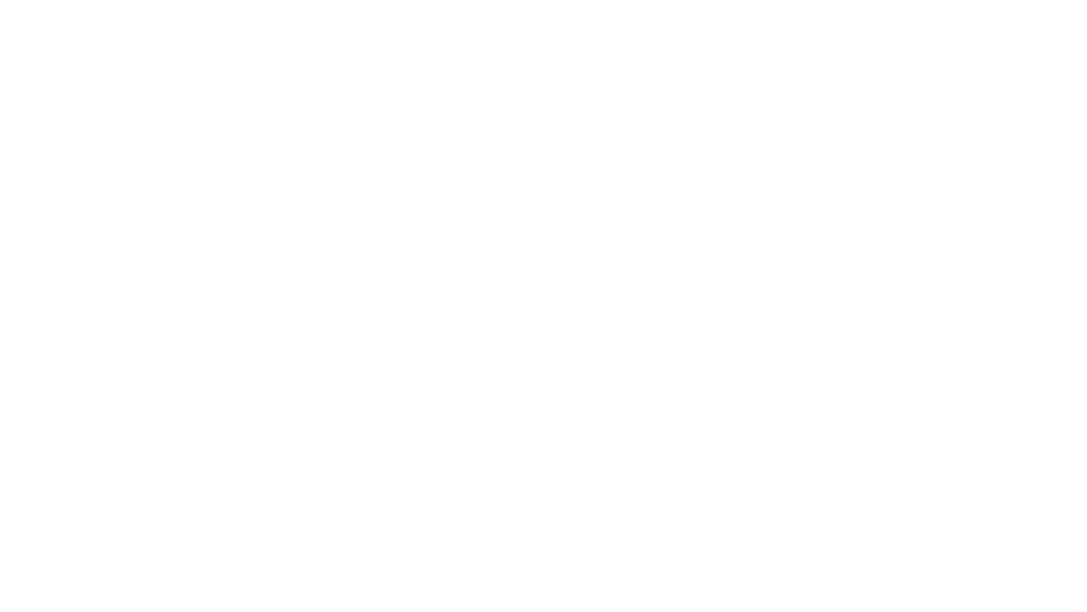
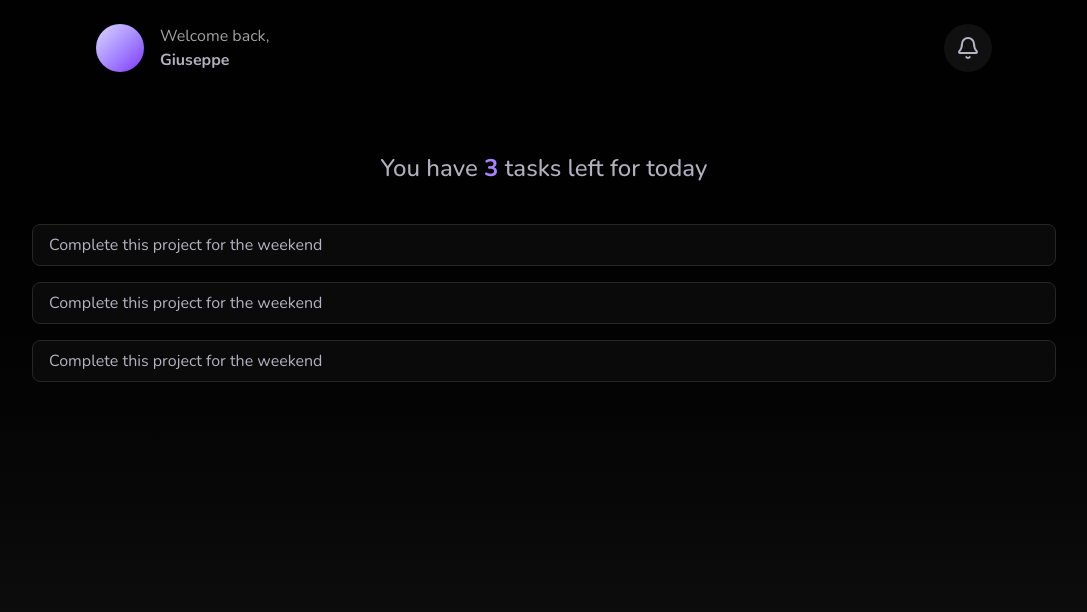
Before and after one commit to crstelli/modern-todo, a React (Vite) app: page /home in a window 1280 px wide. Before the commit this address had no page. Shown: the top 612 px of the page, without its empty margins (96-1183 px from the left). Built offline with nearby package versions, Linux system fonts and the light colour scheme.

Commit message:
Added Home page and fixed some design choices

```diff
--- a/src/App.jsx
+++ b/src/App.jsx
@@ -2,6 +2,7 @@ import { BrowserRouter, Routes, Route } from "react-router";
 import { AnimatePresence } from "motion/react";
 
 import { Landing } from "./features/landing";
+import { Home } from "./features/home";
 
 export default function App() {
   return (
@@ -9,6 +10,8 @@ export default function App() {
       <BrowserRouter>
         <Routes>
           <Route index element={<Landing />} />
+
+          <Route path="/home" element={<Home />} />
         </Routes>
       </BrowserRouter>
     </AnimatePresence>
--- /dev/null
+++ b/src/features/home/Home.js
@@ -0,0 +1 @@
+export { Home } from "./pages/Home";
--- /dev/null
+++ b/src/features/home/components/Header.jsx
@@ -0,0 +1,18 @@
+import { Bell } from "lucide-react";
+
+function Header() {
+  return (
+    <div className="mx-auto mt-6 grid w-[70%] min-w-[280px] grid-cols-[auto_1fr_auto] items-center gap-4 self-start">
+      <div className="size-12 rounded-full bg-gradient-to-br from-violet-200 to-violet-600"></div>
+      <div>
+        <h2 className="font-thin text-neutral-400">Welcome back,</h2>
+        <h1 className="font-bold">Giuseppe</h1>
+      </div>
+      <span className="flex size-12 rounded-full bg-neutral-900/70">
+        <Bell className="m-auto w-6" />
+      </span>
+    </div>
+  );
+}
+
+export { Header };
--- /dev/null
+++ b/src/features/home/components/Title.jsx
@@ -0,0 +1,10 @@
+function Title() {
+  return (
+    <h1 className="mx-auto mt-20 w-[70%] text-center text-2xl font-medium">
+      You have <span className="font-bold text-violet-400">3</span> tasks left
+      for today
+    </h1>
+  );
+}
+
+export { Title };
--- /dev/null
+++ b/src/features/home/index.js
@@ -0,0 +1 @@
+export { Home } from "./Home";
--- /dev/null
+++ b/src/features/home/pages/Home.jsx
@@ -0,0 +1,24 @@
+import { Header } from "../components/Header";
+import { Title } from "../components/Title";
+
+function Home() {
+  return (
+    <div className="flex min-h-screen w-screen flex-col bg-neutral-900 bg-gradient-to-t from-neutral-900 to-black/96 text-violet-100/75">
+      <Header />
+      <Title />
+      <div className="mx-auto mt-10 flex w-[80%] flex-col gap-4">
+        <div className="rounded-lg border border-neutral-800 bg-neutral-950 px-4 py-2">
+          Complete this project for the weekend
+        </div>
+        <div className="rounded-lg border border-neutral-800 bg-neutral-950 px-4 py-2">
+          Complete this project for the weekend
+        </div>
+        <div className="rounded-lg border border-neutral-800 bg-neutral-950 px-4 py-2">
+          Complete this project for the weekend
+        </div>
+      </div>
+    </div>
+  );
+}
+
+export { Home };
--- /dev/null
+++ b/src/features/landing/components/Button.jsx
@@ -0,0 +1,20 @@
+// eslint-disable-next-line no-unused-vars
+import { motion } from "motion/react";
+import { Link } from "react-router";
+
+import { getAnimation } from "../helpers/getAnimation";
+
+function Button() {
+  return (
+    <Link to="/home">
+      <motion.button
+        {...getAnimation(0.8)}
+        className="rounded-lg bg-gradient-to-l from-violet-400 to-violet-500 px-4 py-1 font-bold text-neutral-950 sm:text-xl md:mt-4 md:text-2xl lg:px-8 lg:py-2 lg:text-3xl"
+      >
+        Try It NOW
+      </motion.button>
+    </Link>
+  );
+}
+
+export { Button };
--- /dev/null
+++ b/src/features/landing/components/Footer.jsx
@@ -0,0 +1,16 @@
+// eslint-disable-next-line no-unused-vars
+import { motion } from "motion/react";
+import { getAnimation } from "../helpers/getAnimation";
+
+function Footer() {
+  return (
+    <motion.footer
+      {...getAnimation(2)}
+      className="absolute bottom-10 text-neutral-500"
+    >
+      Made by crstelly. &copy; 2025
+    </motion.footer>
+  );
+}
+
+export { Footer };
--- /dev/null
+++ b/src/features/landing/components/Header.jsx
@@ -0,0 +1,20 @@
+// eslint-disable-next-line no-unused-vars
+import { motion } from "motion/react";
+import { getAnimation } from "../helpers/getAnimation";
+
+function Header() {
+  return (
+    <motion.h1
+      {...getAnimation(0.2)}
+      className="text-center text-3xl font-thin sm:text-5xl md:text-6xl lg:text-7xl"
+    >
+      Organize Better with
+      <br />
+      <span className="bg-gradient-to-l from-violet-400 to-violet-500 bg-clip-text font-extrabold text-transparent">
+        DoNow
+      </span>
+    </motion.h1>
+  );
+}
+
+export { Header };
--- /dev/null
+++ b/src/features/landing/helpers/getAnimation.js
@@ -0,0 +1,9 @@
+const getAnimation = function (delay) {
+  return {
+    initial: { opacity: 0, y: 30 },
+    animate: { opacity: 1, y: 0 },
+    transition: { duration: 1, ease: "easeOut", delay },
+  };
+};
+
+export { getAnimation };
--- a/src/features/landing/pages/Landing.jsx
+++ b/src/features/landing/pages/Landing.jsx
@@ -1,42 +1,14 @@
-import { Link } from "react-router";
-import { motion } from "motion/react";
-
-const getAnimation = function (delay) {
-  return {
-    initial: { opacity: 0, y: 30 },
-    animate: { opacity: 1, y: 0 },
-    transition: { duration: 1, ease: "easeOut", delay },
-  };
-};
+import { Header } from "../components/Header";
+import { Button } from "../components/Button";
+import { Footer } from "../components/Footer";
 
 function Landing() {
   return (
-    <div className="relative flex h-screen w-screen flex-col items-center justify-center gap-6 overflow-hidden bg-gradient-to-b from-neutral-900 to-black/96 text-violet-100/75">
-      <motion.h1
-        {...getAnimation(0.2)}
-        className="text-center text-3xl font-thin sm:text-5xl md:text-6xl lg:text-7xl"
-      >
-        Organize Better with
-        <br />
-        <span className="bg-gradient-to-l from-violet-400 to-violet-500 bg-clip-text font-extrabold text-transparent">
-          DoNow
-        </span>
-      </motion.h1>
-      <Link to="/home">
-        <motion.button
-          {...getAnimation(0.8)}
-          className="rounded-lg bg-gradient-to-l from-violet-400 to-violet-500 px-4 py-1 font-bold text-neutral-950 sm:text-xl md:mt-4 md:text-2xl lg:px-8 lg:py-2 lg:text-3xl"
-        >
-          Try It NOW
-        </motion.button>
-      </Link>
+    <div className="relative flex h-screen w-screen flex-col items-center justify-center gap-6 overflow-hidden bg-gradient-to-t from-neutral-900 to-black/96 text-violet-100/75">
+      <Header />
+      <Button />
+      <Footer />
       <div className="absolute -top-[500px] -right-[300px] aspect-square w-[600px] rotate-30 rounded-full border-4 border-violet-400 bg-gradient-to-br from-neutral-950 to-neutral-900"></div>
-      <motion.footer
-        {...getAnimation(2)}
-        className="absolute bottom-10 text-neutral-500"
-      >
-        Made by crstelly. &copy; 2025
-      </motion.footer>
     </div>
   );
 }
```
